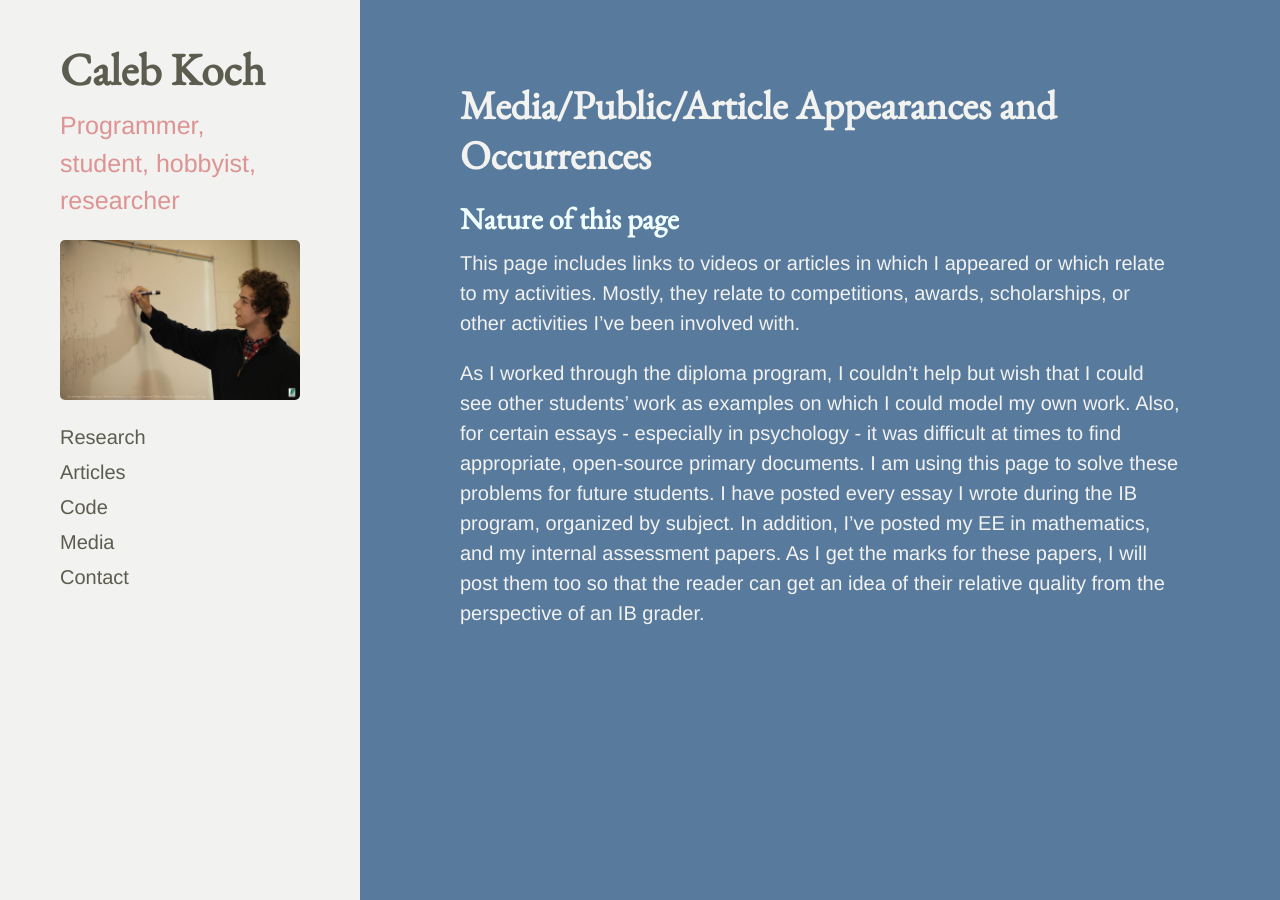
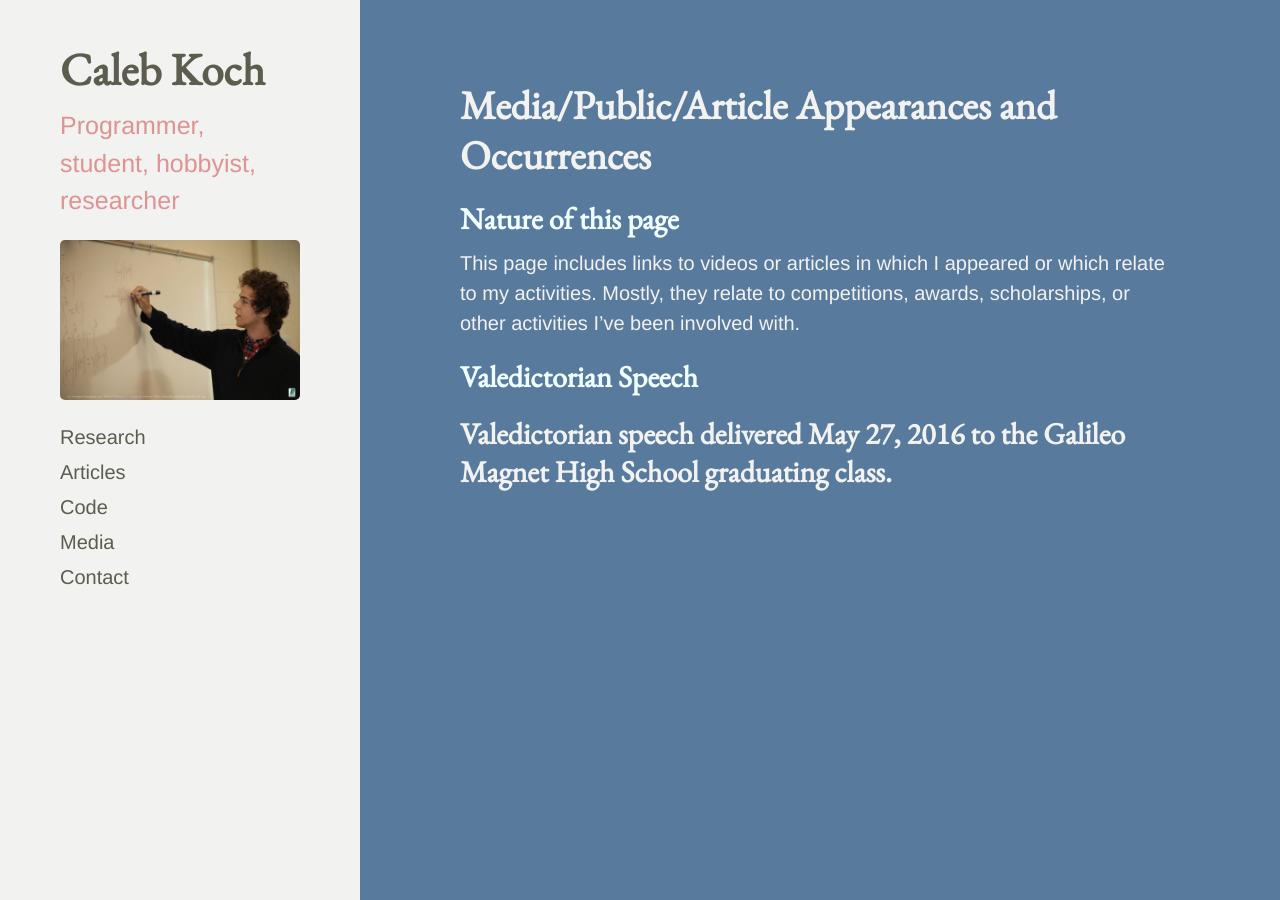
Before and after one commit to cakoch10/cakoch10.github.io, a Jekyll site: the page built from media.md, in a window 1280 px wide. Built offline with Jekyll 4.4.1, drawn with Linux system fonts in a browser that asks for light colours.

Commit message:
Update media.md

```diff
--- a/media.md
+++ b/media.md
@@ -9,6 +9,9 @@ title: Media/Public/Article Appearances and Occurrences
 This page includes links to videos or articles in which I appeared or which relate to my activities. Mostly, they relate to competitions, awards, scholarships, or other activities I've been involved with.
 </span>
 
+
+<h2>Valedictorian Speech<h2>
+
 <span style="color:#f2f2f0">
-As I worked through the diploma program, I couldn't help but wish that I could see other students' work as examples on which I could model my own work. Also, for certain essays - especially in psychology - it was difficult at times to find appropriate, open-source primary documents. I am using this page to solve these problems for future students. I have posted every essay I wrote during the IB program, organized by subject. In addition, I've posted my EE in mathematics, and my internal assessment papers. As I get the marks for these papers, I will post them too so that the reader can get an idea of their relative quality from the perspective of an IB grader.
+Valedictorian speech delivered May 27, 2016 to the Galileo Magnet High School graduating class.
 </span>
```
